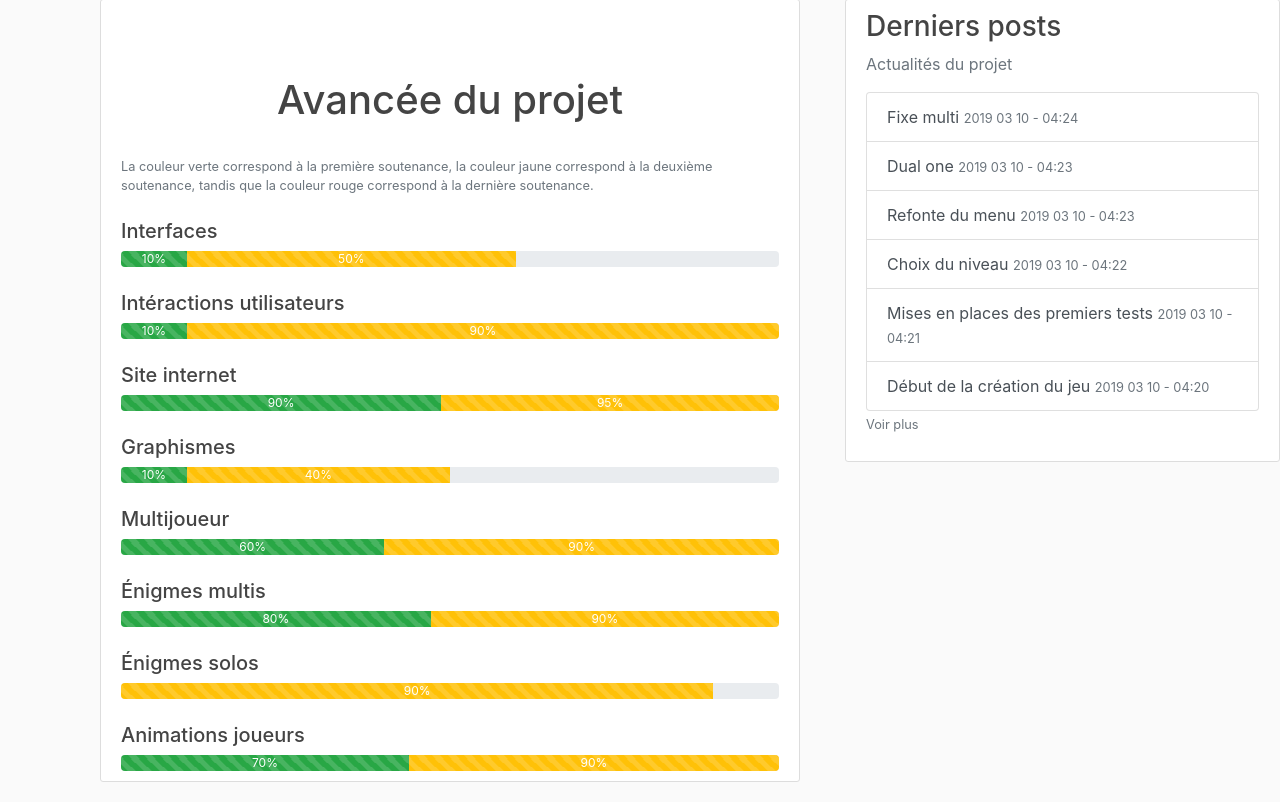
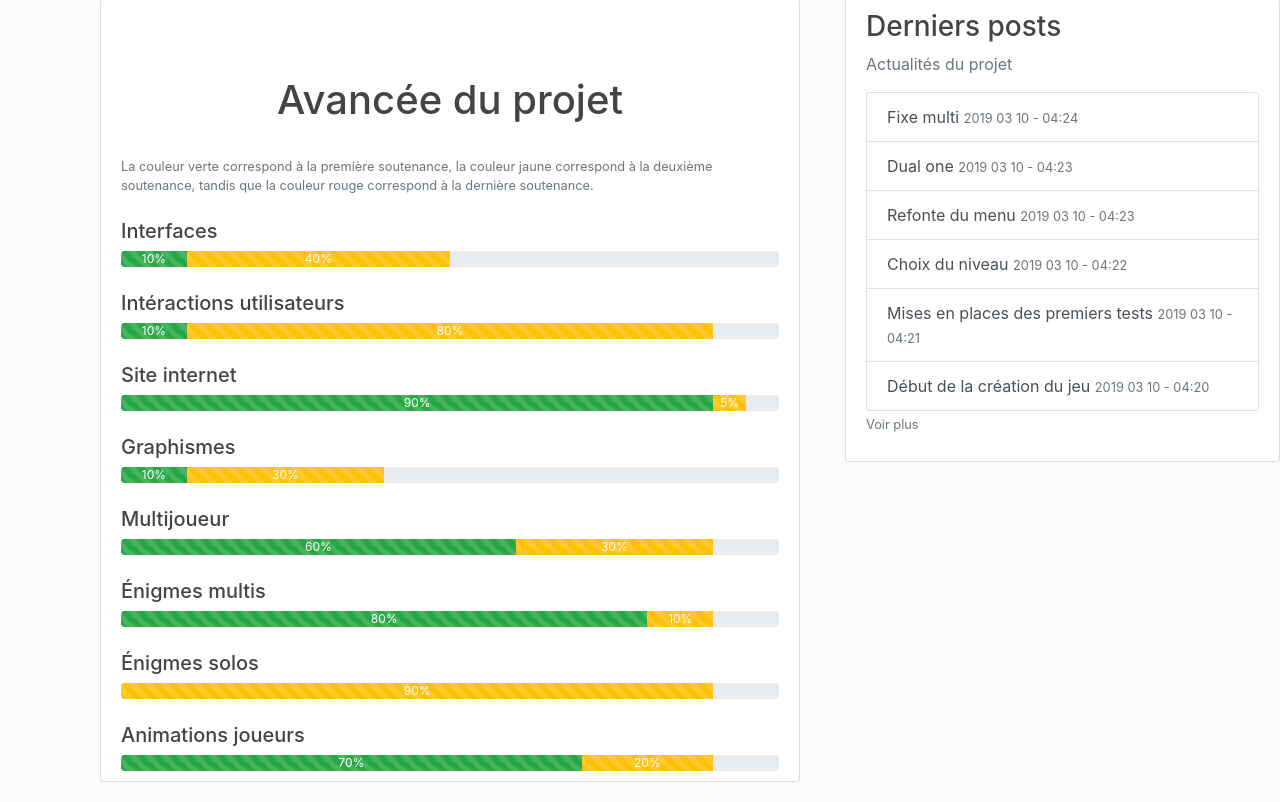
Before and after one commit to gastbob40/justcodeit_website, a Flask app: page /progress in a window 1280 px wide. Shown: the part 81-883 px from the top of the page. Run offline with Flask 2, Linux system fonts and the light colour scheme; data comes from the database, SQL or seed files in the repository; some libraries are stand-ins or nearby versions.

Commit message:
Fix: progress bar values

```diff
--- a/site_jci/templates/progress.html
+++ b/site_jci/templates/progress.html
@@ -19,7 +19,7 @@
             <div class="bg-success progress-bar progress-bar-striped progress-bar-animated" role="progressbar"
                 style="width: 10%" aria-valuenow="10" aria-valuemin="0" aria-valuemax="100">10%</div>
             <div class="bg-warning progress-bar progress-bar-striped progress-bar-animated" role="progressbar"
-                style="width: 50%" aria-valuenow="50" aria-valuemin="0" aria-valuemax="100">50%</div>
+                style="width: 40%" aria-valuenow="40" aria-valuemin="0" aria-valuemax="100">40%</div>
             <div class="bg-danger progress-bar progress-bar-striped progress-bar-animated" role="progressbar"
                 style="width: 0%" aria-valuenow="20" aria-valuemin="0" aria-valuemax="100"></div>
         </div>
@@ -30,7 +30,7 @@
             <div class="bg-success progress-bar progress-bar-striped progress-bar-animated" role="progressbar"
                 style="width: 10%" aria-valuenow="10" aria-valuemin="0" aria-valuemax="100">10%</div>
             <div class="bg-warning progress-bar progress-bar-striped progress-bar-animated" role="progressbar"
-                style="width: 90%" aria-valuenow="90" aria-valuemin="0" aria-valuemax="100">90%</div>
+                style="width: 80%" aria-valuenow="80" aria-valuemin="0" aria-valuemax="100">80%</div>
             <div class="bg-danger progress-bar progress-bar-striped progress-bar-animated" role="progressbar"
                 style="width: 0%" aria-valuenow="20" aria-valuemin="0" aria-valuemax="100"></div>
         </div>
@@ -41,7 +41,7 @@
             <div class="bg-success progress-bar progress-bar-striped progress-bar-animated" role="progressbar"
                 style="width: 90%" aria-valuenow="90" aria-valuemin="0" aria-valuemax="100">90%</div>
             <div class="bg-warning progress-bar progress-bar-striped progress-bar-animated" role="progressbar"
-                style="width: 95%" aria-valuenow="95" aria-valuemin="0" aria-valuemax="100">95%</div>
+                style="width: 5%" aria-valuenow="5" aria-valuemin="0" aria-valuemax="100">5%</div>
             <div class="bg-danger progress-bar progress-bar-striped progress-bar-animated" role="progressbar"
                 style="width: 0%" aria-valuenow="20" aria-valuemin="0" aria-valuemax="100"></div>
         </div>
@@ -52,7 +52,7 @@
             <div class="bg-success progress-bar progress-bar-striped progress-bar-animated" role="progressbar"
                 style="width: 10%" aria-valuenow="10" aria-valuemin="0" aria-valuemax="100">10%</div>
             <div class="bg-warning progress-bar progress-bar-striped progress-bar-animated" role="progressbar"
-                style="width: 40%" aria-valuenow="40" aria-valuemin="0" aria-valuemax="100">40%</div>
+                style="width: 30%" aria-valuenow="30" aria-valuemin="0" aria-valuemax="100">30%</div>
             <div class="bg-danger progress-bar progress-bar-striped progress-bar-animated" role="progressbar"
                 style="width: 0%" aria-valuenow="20" aria-valuemin="0" aria-valuemax="100"></div>
         </div>
@@ -63,7 +63,7 @@
             <div class="bg-success progress-bar progress-bar-striped progress-bar-animated" role="progressbar"
                 style="width: 60%" aria-valuenow="60" aria-valuemin="0" aria-valuemax="100">60%</div>
             <div class="bg-warning progress-bar progress-bar-striped progress-bar-animated" role="progressbar"
-                style="width: 90%" aria-valuenow="90" aria-valuemin="90" aria-valuemax="100">90%</div>
+                style="width: 30%" aria-valuenow="30" aria-valuemin="0" aria-valuemax="100">30%</div>
             <div class="bg-danger progress-bar progress-bar-striped progress-bar-animated" role="progressbar"
                 style="width: 0%" aria-valuenow="20" aria-valuemin="0" aria-valuemax="100"></div>
         </div>
@@ -74,7 +74,7 @@
             <div class="bg-success progress-bar progress-bar-striped progress-bar-animated" role="progressbar"
                 style="width: 80%" aria-valuenow="80" aria-valuemin="0" aria-valuemax="100">80%</div>
             <div class="bg-warning progress-bar progress-bar-striped progress-bar-animated" role="progressbar"
-                style="width: 90%" aria-valuenow="90" aria-valuemin="0" aria-valuemax="100">90%</div>
+                style="width: 10%" aria-valuenow="10" aria-valuemin="0" aria-valuemax="100">10%</div>
             <div class="bg-danger progress-bar progress-bar-striped progress-bar-animated" role="progressbar"
                 style="width: 0%" aria-valuenow="20" aria-valuemin="0" aria-valuemax="100"></div>
         </div>
@@ -96,7 +96,7 @@
             <div class="bg-success progress-bar progress-bar-striped progress-bar-animated" role="progressbar"
                 style="width: 70%" aria-valuenow="70" aria-valuemin="0" aria-valuemax="100">70%</div>
             <div class="bg-warning progress-bar progress-bar-striped progress-bar-animated" role="progressbar"
-                style="width: 90%" aria-valuenow="90" aria-valuemin="0" aria-valuemax="100">90%</div>
+                style="width: 20%" aria-valuenow="20" aria-valuemin="0" aria-valuemax="100">20%</div>
             <div class="bg-danger progress-bar progress-bar-striped progress-bar-animated" role="progressbar"
                 style="width: 0%" aria-valuenow="20" aria-valuemin="0" aria-valuemax="100"></div>
         </div>
```
